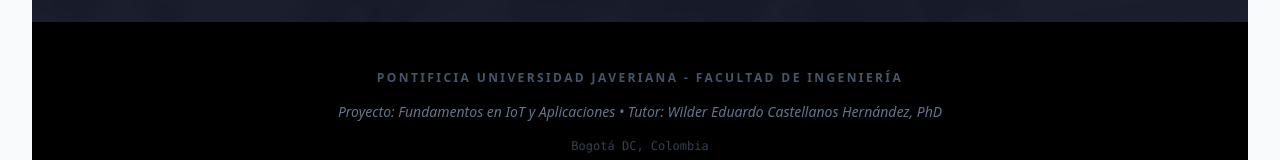
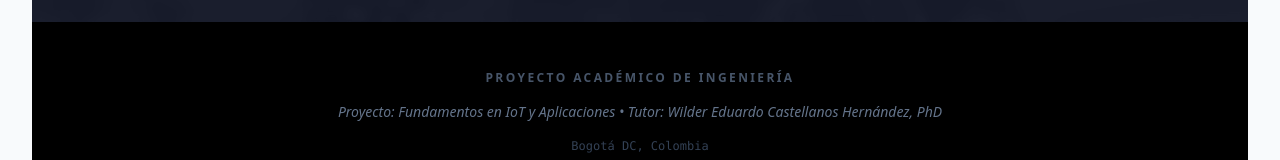
Before and after one commit to Fellbowl/IoT-Soplon, a React (Vite) app in the folder IoT-Soplon/frontend/: page / in a window 1280 px wide. Shown: the part 2682-2842 px from the top of the page. Built offline with nearby package versions, Linux system fonts and the light colour scheme; no server answers.

Commit message:
Remove university name mentions from frontend pages

```diff
--- a/IoT-Soplon/frontend/src/pages/Dashboard.jsx
+++ b/IoT-Soplon/frontend/src/pages/Dashboard.jsx
@@ -388,7 +388,7 @@
       <footer className="py-12 bg-black text-slate-500 text-center">
         <div className="mx-auto max-w-6xl px-6">
           <p className="uppercase tracking-[0.2em] text-xs font-bold mb-4 text-slate-600">
-            Pontificia Universidad Javeriana - Facultad de Ingeniería
+            Proyecto Académico de Ingeniería
           </p>
           <p className="text-sm italic">
             Proyecto: Fundamentos en IoT y Aplicaciones • Tutor: Wilder Eduardo Castellanos Hernández, PhD
--- a/IoT-Soplon/frontend/src/pages/Home.jsx
+++ b/IoT-Soplon/frontend/src/pages/Home.jsx
@@ -163,7 +163,7 @@
       <footer className="py-12 bg-black text-slate-500 text-center">
         <div className="mx-auto max-w-6xl px-6">
           <p className="uppercase tracking-[0.2em] text-xs font-bold mb-4 text-slate-600">
-            Pontificia Universidad Javeriana - Facultad de Ingeniería
+            Proyecto Académico de Ingeniería
           </p>
           <p className="text-sm italic">
             Proyecto: Fundamentos en IoT y Aplicaciones • Tutor: Wilder Eduardo Castellanos Hernández, PhD
--- a/IoT-Soplon/frontend/src/pages/Proyecto.jsx
+++ b/IoT-Soplon/frontend/src/pages/Proyecto.jsx
@@ -68,7 +68,7 @@
           </div>
 
           <div className="mt-8 text-slate-300 text-xs tracking-[0.1em] uppercase flex flex-col sm:flex-row justify-center gap-4 sm:gap-12">
-            <p className="drop-shadow-md">Pontificia Universidad Javeriana</p>
+            <p className="drop-shadow-md">Proyecto Académico de Ingeniería</p>
             <p className="text-sky-400 font-bold drop-shadow-md">Tutor: Wilder E. Castellanos, PhD</p>
           </div>
         </div>
@@ -99,7 +99,7 @@
 
               <div className="space-y-6 text-lg text-slate-600 leading-relaxed">
                 <p>
-                  <strong>SOPLÓN</strong> es una empresa tecnológica emergente nacida en la Pontificia Universidad Javeriana, cuyo fin principal es democratizar el acceso a la telemetría profesional en el deporte. Nos apasiona la intersección entre el alto rendimiento físico y las tecnologías de vanguardia.
+                  <strong>SOPLÓN</strong> es una empresa tecnológica emergente nacida en un entorno académico de ingeniería, cuyo fin principal es democratizar el acceso a la telemetría profesional en el deporte. Nos apasiona la intersección entre el alto rendimiento físico y las tecnologías de vanguardia.
                 </p>
                 <p>
                   Nuestro propósito es transformar datos complejos en decisiones estratégicas claras. A través de soluciones de Internet de las Cosas (IoT) accesibles, portátiles y precisas, buscamos empoderar a atletas y entrenadores para que alcancen su máximo potencial.
@@ -525,7 +525,7 @@
       <footer className="py-12 bg-black text-slate-500 text-center">
         <div className="mx-auto max-w-6xl px-6">
           <p className="uppercase tracking-[0.2em] text-xs font-bold mb-4 text-slate-600">
-            Pontificia Universidad Javeriana - Facultad de Ingeniería
+            Proyecto Académico de Ingeniería
           </p>
           <p className="text-sm italic">
             Proyecto: Fundamentos en IoT y Aplicaciones • Tutor: Wilder Eduardo Castellanos Hernández, PhD
```
